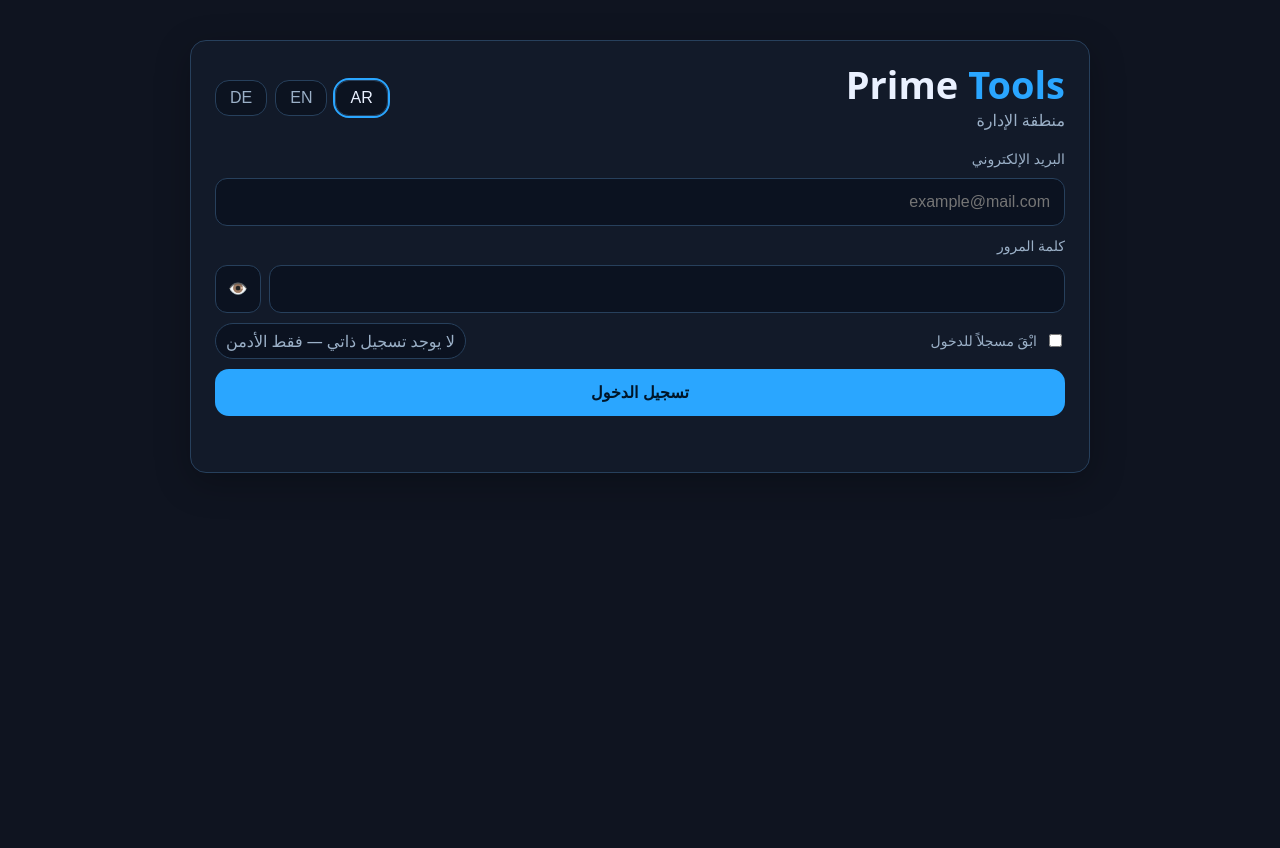
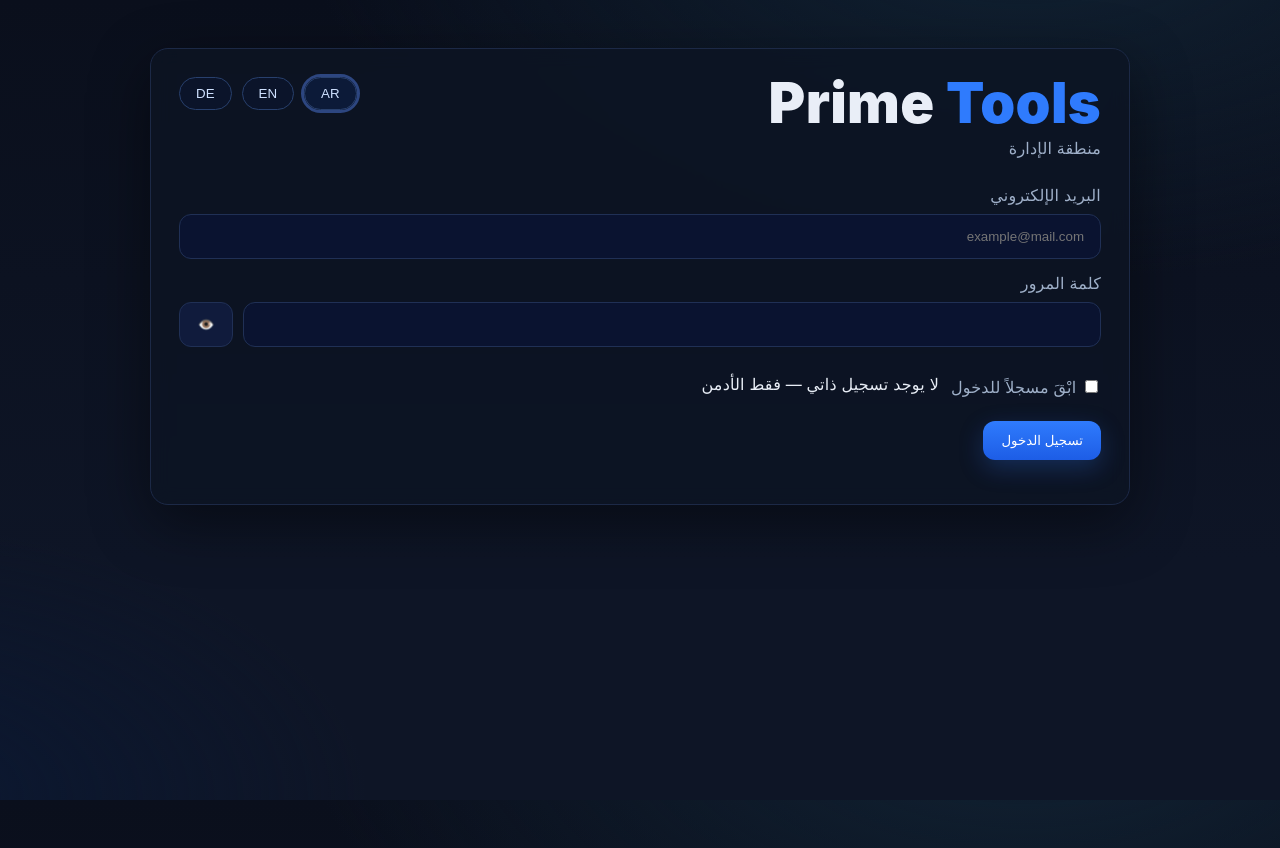
Before and after one commit to ay7asan-netizen/Prime-Tools-, a plain HTML site: page index.html in a window 1280 px wide. Before the commit the page ends 800 px from the top, so only its background shows below. Drawn offline with Linux system fonts and the light colour scheme; no server answers.

Commit message:
Update styles.css

```diff
--- a/styles.css
+++ b/styles.css
@@ -1,45 +1,155 @@
+/* ===== Prime Tools — Polished Dark UI ===== */
 :root{
-  --bg:#0f1420;--card:#121a29;--muted:#9bb0c7;--txt:#eaf1ff;
-  --primary:#2aa6ff;--danger:#ff5b5b;--ok:#16c47f;--ring:#27405c;
+  --bg-1:#0a0f1c;
+  --bg-2:#0e1526;
+  --card:#0d1424cc;                  /* glass */
+  --card-border:#1c2946;
+  --text:#e9eef7;
+  --muted:#9fb0c9;
+  --primary:#2f7bfd;
+  --primary-2:#1d5de6;
+  --danger:#ef4d4d;
+  --danger-2:#d63a3a;
+  --ring:#3a5ccf;
+  --ok:#5dd69c;
+  --radius:18px;
+  --shadow: 0 18px 60px rgba(0,0,0,.45);
 }
-*{box-sizing:border-box} html,body{margin:0;background:var(--bg);color:var(--txt);font-family:system-ui,Segoe UI,Roboto,Arial}
-a{color:var(--primary);text-decoration:none}
-main.card{max-width:900px;margin:40px auto;padding:24px;background:var(--card);border-radius:16px;box-shadow:0 10px 35px rgba(0,0,0,.25);border:1px solid var(--ring)}
-.header{display:flex;justify-content:space-between;align-items:center;gap:16px;margin-bottom:18px}
-.brand h1{margin:0;font-size:38px;line-height:1.05}
-.brand h1 span{color:var(--primary)}
-.sub{display:block;margin-top:4px;color:var(--muted)}
-.lang-switch{display:flex;gap:8px}
-.lang{border:1px solid var(--ring);background:#0c1320;color:var(--muted);padding:8px 14px;border-radius:14px;cursor:pointer}
-.lang.active{outline:2px solid var(--primary);color:var(--txt)}
 
-.form{display:grid;gap:10px}
-.form label{color:var(--muted);font-size:14px}
-input,button{font-size:16px}
-input[type="email"],input[type="password"],input[type="text"]{
-  width:100%;padding:14px;border-radius:12px;border:1px solid var(--ring);
-  background:#0b1220;color:var(--txt);outline:none
+*{box-sizing:border-box}
+html,body{height:100%}
+body{
+  margin:0;
+  background:
+    radial-gradient(1200px 600px at 80% -10%, #123 0%, transparent 60%),
+    radial-gradient(900px 500px at -10% 100%, #0b1832 0%, transparent 55%),
+    linear-gradient(180deg, var(--bg-1), var(--bg-2) 70%);
+  color:var(--text);
+  font: 16px/1.55 "Inter", system-ui, -apple-system, Segoe UI, Roboto, Arial, sans-serif;
+  letter-spacing:.2px;
 }
-input:focus{border-color:var(--primary)}
-.btn{background:var(--primary);color:#001528;border:none;padding:14px 18px;border-radius:14px;font-weight:600;cursor:pointer}
-.btn:disabled{opacity:.5;cursor:not-allowed}
-.btn.secondary{background:#1c2a42;color:var(--txt)}
-.btn.danger{background:var(--danger);color:#180000}
-.btn.small{padding:8px 12px;border-radius:10px;font-size:14px}
-.row{display:flex;align-items:center;justify-content:space-between;gap:10px}
-.check{display:flex;align-items:center;gap:8px;color:var(--muted)}
-.msg{margin-top:8px;font-size:14px;color:var(--ok)}
-.msg.error{color:var(--danger)}
 
-.pwd{display:flex;gap:8px;align-items:center}
-.pwd button{background:#0b1220;border:1px solid var(--ring);color:var(--muted);padding:0 12px;height:48px;border-radius:12px}
+/* ===== Card ===== */
+.card{
+  width:min(980px, 92vw);
+  margin:48px auto;
+  padding:28px;
+  background:var(--card);
+  backdrop-filter: blur(10px);
+  border:1px solid var(--card-border);
+  border-radius:var(--radius);
+  box-shadow:var(--shadow);
+}
 
-.tools-head{display:flex;gap:10px;margin:10px 0}
-.tools-list{display:grid;gap:10px;margin-top:12px}
-.tool-row{display:grid;grid-template-columns:1fr auto;gap:10px;padding:12px;border:1px solid var(--ring);border-radius:12px;background:#0b1220}
-.tool-actions{display:flex;gap:8px}
-.tool-name{font-weight:600}
+/* ===== Header ===== */
+.header{
+  display:flex; align-items:flex-start; justify-content:space-between; gap:18px;
+  margin-bottom:22px;
+}
+.brand h1{
+  margin:0;
+  font-size: clamp(28px, 5vw, 56px);
+  font-weight: 900;
+  line-height: .95;
+  letter-spacing:.3px;
+}
+.brand h1 span{ color:var(--primary) }
+.brand .sub{
+  margin-top:6px; display:inline-block; color:var(--muted); text-decoration:none;
+}
+.brand .sub:hover{ color:#cfe1ff }
 
-.badge{display:inline-flex;align-items:center;gap:6px;padding:6px 10px;border-radius:999px;border:1px solid var(--ring);color:var(--muted);background:#0b1220}
-.hr{height:1px;background:var(--ring);margin:14px 0}
-.footer-row{display:flex;justify-content:space-between;align-items:center;gap:10px;margin-top:12px}
+.lang-switch{ display:flex; gap:10px; align-items:center }
+.lang{
+  padding:8px 16px; border-radius:32px;
+  border:1px solid #28406d; background:#0b142a;
+  color:#cfe1ff; cursor:pointer; transition:.18s;
+}
+.lang:hover{ transform: translateY(-1px); border-color:#3a5aa0 }
+.lang.active{ outline:3px solid #2d4680; background:#0c1a38 }
+
+/* ===== Forms ===== */
+.form label{ display:block; margin:12px 0 6px; color:var(--muted) }
+input[type="email"], input[type="password"], input[type="text"]{
+  width:100%; padding:14px 16px;
+  border:1px solid #203055; border-radius:12px;
+  background:#0a1330; color:var(--text);
+  transition:border-color .15s, box-shadow .15s, transform .05s;
+}
+input:focus{
+  outline:none; border-color:var(--ring);
+  box-shadow: 0 0 0 3px #3a5ccf33;
+}
+
+.pwd{ display:flex; gap:10px; align-items:stretch }
+.pwd button{
+  min-width:54px; border:1px solid #203055; border-radius:12px;
+  background:#101b3c; color:#d7e6ff; cursor:pointer;
+  transition:.18s;
+}
+.pwd button:hover{ background:#13224f }
+
+/* checkbox row */
+.check{ display:flex; align-items:center; gap:10px; margin:14px 0; color:#cfe1ff }
+
+/* ===== Buttons ===== */
+.btn{
+  --bg:var(--primary); --bg2:var(--primary-2);
+  padding:12px 18px; border-radius:12px; border:0; color:white; cursor:pointer;
+  background:linear-gradient(180deg,var(--bg),var(--bg2));
+  transition: transform .08s ease, filter .18s ease, box-shadow .18s ease;
+  box-shadow: 0 8px 24px rgba(47,123,253,.25);
+}
+.btn:hover{ filter:brightness(1.05) }
+.btn:active{ transform: translateY(1px) }
+
+.btn.ghost{
+  --bg:transparent; --bg2:transparent;
+  color:#d3e3ff; background:transparent; border:1px solid #28406d;
+  box-shadow:none;
+}
+.btn.ghost:hover{ background:#0e1d42 }
+
+.btn.danger{ --bg:var(--danger); --bg2:var(--danger-2); box-shadow:0 8px 24px rgba(239,77,77,.25) }
+
+/* success / error */
+.msg{ margin-top:12px; color:var(--ok); font-weight:600 }
+.msg.error{ color:#ff9b9b }
+
+/* ===== Layout Rows ===== */
+.row{ display:flex; gap:12px; align-items:center; margin:16px 0; flex-wrap:wrap }
+
+/* ===== Table / List ===== */
+.table{ margin-top:14px; border:1px solid #1b2a4c; border-radius:14px; overflow:hidden }
+.t-head, .t-row{ display:grid; grid-template-columns: 1fr 160px 120px; gap:8px }
+.t-head{ background:#0c1737; color:#aecdff; font-weight:700 }
+.t-head > div, .t-row > div{ padding:14px 16px; border-bottom:1px solid #162548 }
+.t-row{ background: #0b142f; }
+.t-row:nth-child(odd){ background:#0a1330 }
+.t-row button{ width:100% }
+code{ background:#0c1737; padding:4px 8px; border-radius:8px; color:#cfe1ff }
+
+/* ===== Dialog (QR) ===== */
+dialog{
+  border:none; border-radius:18px; padding:18px 20px;
+  background:#0c142b; color:var(--text); border:1px solid #25406e;
+  box-shadow:var(--shadow);
+}
+dialog::backdrop{ background: rgba(5,10,20,.6) }
+
+/* ===== Responsive ===== */
+@media (max-width: 780px){
+  .t-head, .t-row{ grid-template-columns: 1fr 100px 84px }
+}
+@media (max-width: 520px){
+  .header{ flex-direction:column; align-items:flex-start }
+  .t-head{ display:none }
+  .t-row{
+    grid-template-columns: 1fr;
+    gap:8px; border-bottom:1px solid #162548; padding:10px 12px;
+  }
+  .t-row > div{ border-bottom:none; padding:4px 0 }
+  .t-row > div:nth-child(2), .t-row > div:nth-child(3){
+    display:flex; gap:10px;
+  }
+}
```
